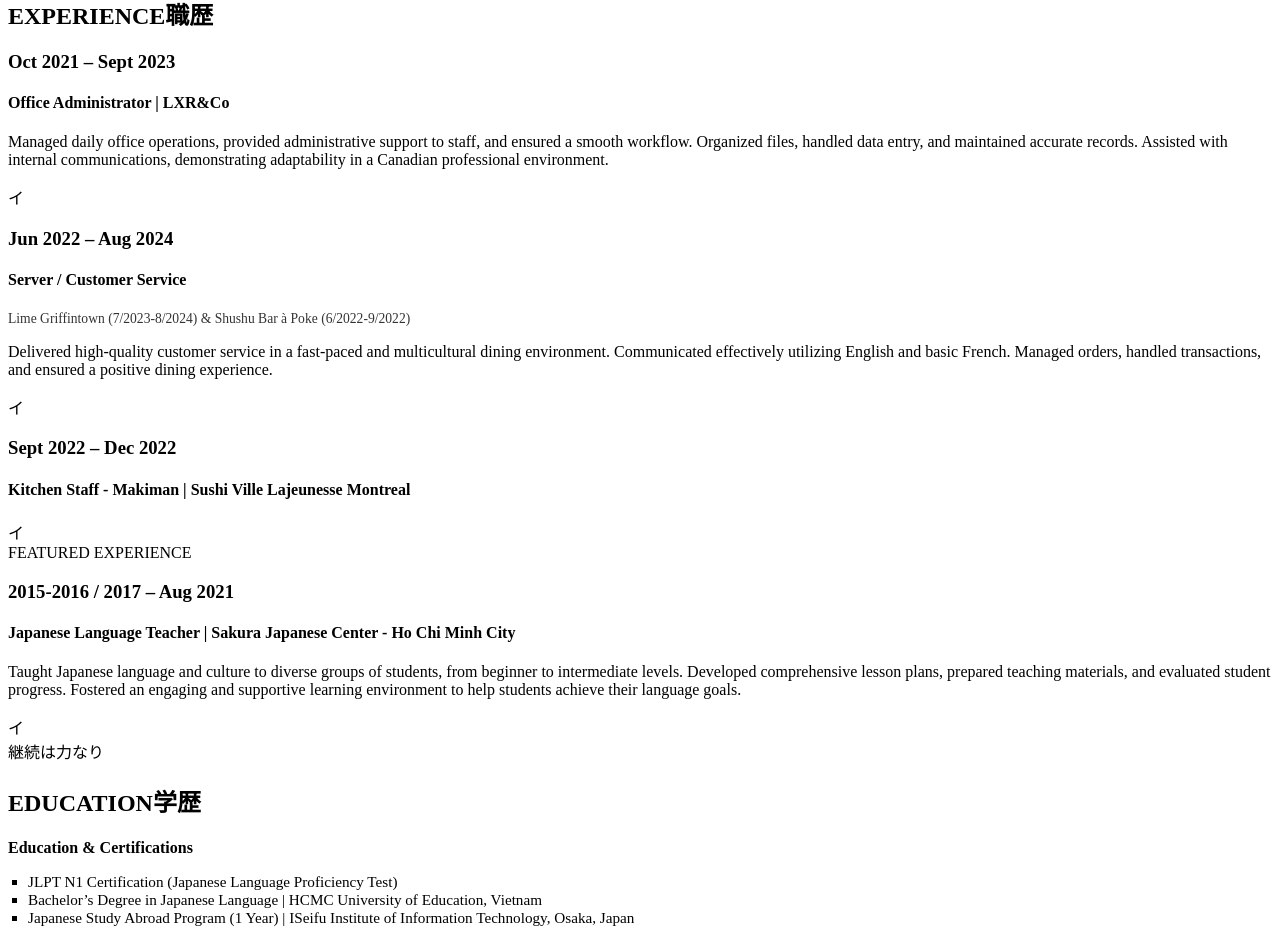
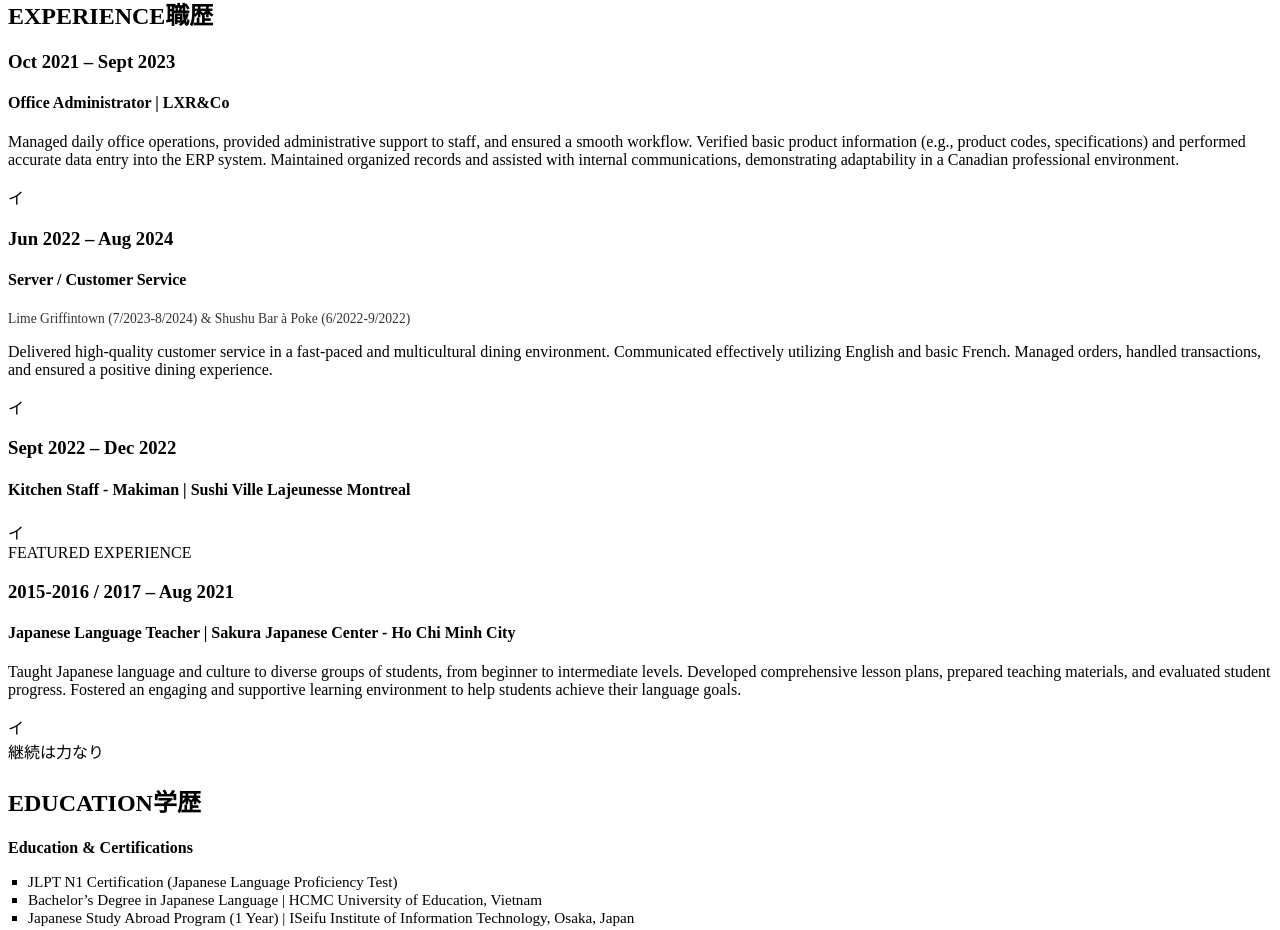
Before and after one commit to lebachanhtruc/phamhonhuyportfolio, a website built with Vite: page index.html in a window 1280 px wide. Shown: the part 1609-2539 px from the top of the page. Built offline with nearby package versions, Linux system fonts and the light colour scheme.

Commit message:
Update LXR&Co experience to include product verification and ERP data entry in EN, FR, and JA

```diff
--- a/index.html
+++ b/index.html
@@ -148,7 +148,7 @@
     </main>
 
     <script src="https://unpkg.com/lenis@1.1.5/dist/lenis.min.js"></script>
-    <script src="./main.js?v=29"></script>
+    <script src="./main.js?v=30"></script>
     <script>
       // Global function to ensure menu closes reliably on all devices
       function closeMenu() {
--- a/main.js
+++ b/main.js
@@ -135,7 +135,7 @@ const translations = {
     exp_title: "EXPERIENCE",
     job1_date: "Oct 2021 – Sept 2023",
     job1_title: "Office Administrator | LXR&Co",
-    job1_desc: "Managed daily office operations, provided administrative support to staff, and ensured a smooth workflow. Organized files, handled data entry, and maintained accurate records. Assisted with internal communications, demonstrating adaptability in a Canadian professional environment.",
+    job1_desc: "Managed daily office operations, provided administrative support to staff, and ensured a smooth workflow. Verified basic product information (e.g., product codes, specifications) and performed accurate data entry into the ERP system. Maintained organized records and assisted with internal communications, demonstrating adaptability in a Canadian professional environment.",
     job2_date: "Jun 2022 – Aug 2024",
     job2_title: "Server / Customer Service",
     job2_sub: "Lime Griffintown (7/2023-8/2024) & Shushu Bar à Poke (6/2022-9/2022)",
@@ -173,7 +173,7 @@ const translations = {
     exp_title: "EXPÉRIENCE",
     job1_date: "Oct 2021 – Sept 2023",
     job1_title: "Administratrice de bureau | LXR&Co",
-    job1_desc: "Gestion des opérations quotidiennes et soutien administratif afin de garantir la fluidité des processus internes. Responsable de l'organisation des dossiers, de la saisie des données et de la tenue rigoureuse des registres. Coordination des communications internes, illustrant une grande capacité d'adaptation au sein du milieu professionnel canadien.",
+    job1_desc: "Gestion des opérations quotidiennes et soutien administratif afin de garantir la fluidité des processus internes. Vérification des informations de base sur les produits (ex: codes produits) et saisie précise des données dans le système ERP. Responsable de l'organisation des dossiers et de la tenue rigoureuse des registres. Coordination des communications internes, illustrant une grande capacité d'adaptation au sein du milieu professionnel canadien.",
     job2_date: "Juin 2022 – Août 2024",
     job2_title: "Serveuse / Service à la clientèle",
     job2_sub: "Lime Griffintown (7/2023-8/2024) & Shushu Bar à Poke (6/2022-9/2022)",
@@ -211,7 +211,7 @@ const translations = {
     exp_title: "職歴",
     job1_date: "2021年10月 – 2023年9月",
     job1_title: "オフィス管理者 | LXR&Co",
-    job1_desc: "日常のオフィス運営およびスタッフへの事務サポートを統括し、円滑な業務フローの構築に貢献。書類管理、データ入力、正確な記録保持を徹底するとともに、社内コミュニケーションを円滑にサポートし、カナダのビジネス環境における高い適応力を証明しました。",
+    job1_desc: "日常のオフィス運営およびスタッフへの事務サポートを統括し、円滑な業務フローの構築に貢献。商品の基本情報（商品コードなど）の確認およびERPシステムへの正確なデータ入力業務を担当。書類管理、正確な記録保持を徹底するとともに、社内コミュニケーションを円滑にサポートし、カナダのビジネス環境における高い適応力を証明しました。",
     job2_date: "2022年6月 – 2024年8月",
     job2_title: "サーバー / カスタマーサービス",
     job2_sub: "Lime Griffintown (2023年7月-2024年8月) & Shushu Bar à Poke (2022年6月-9月)",
```
